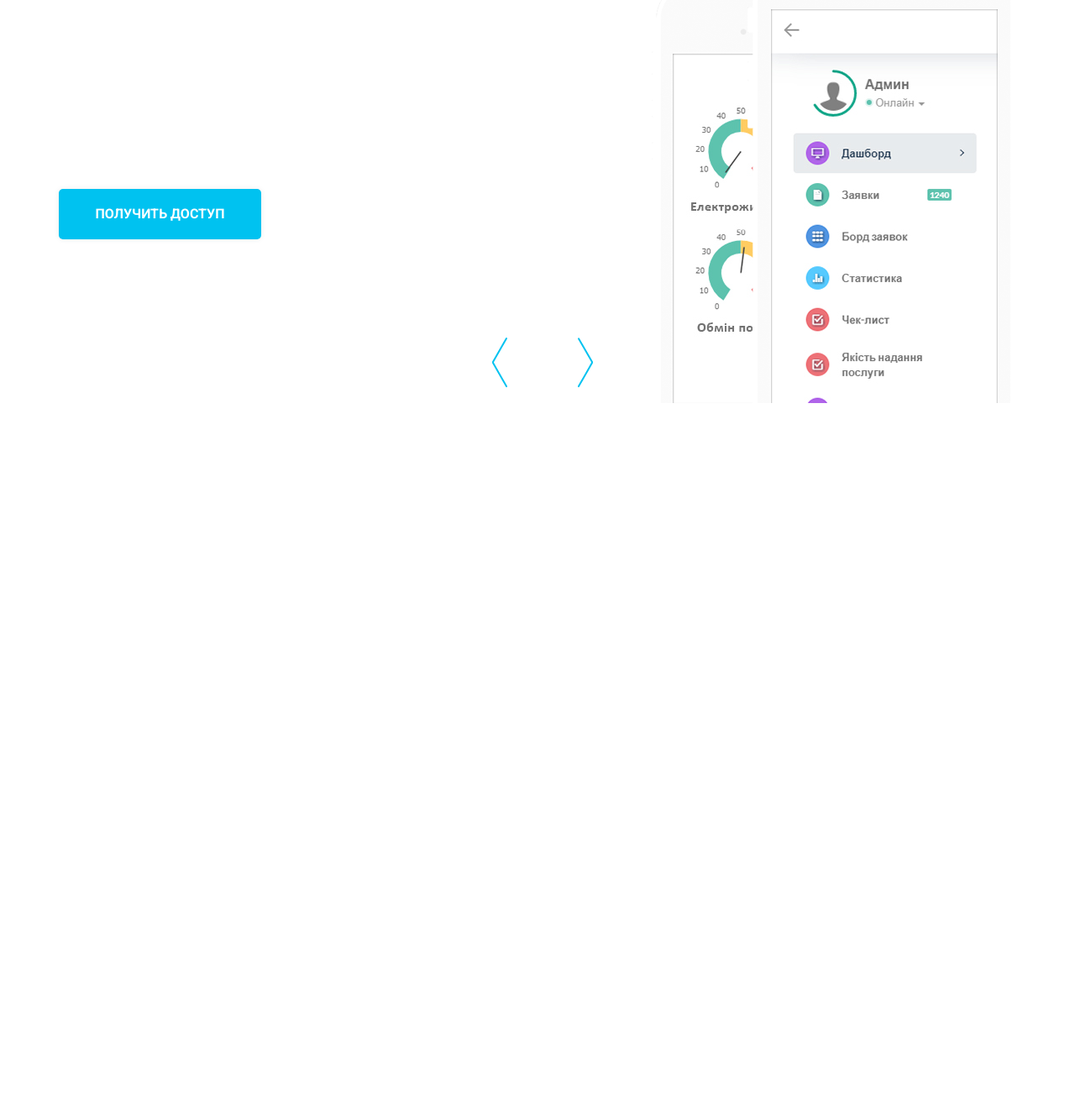
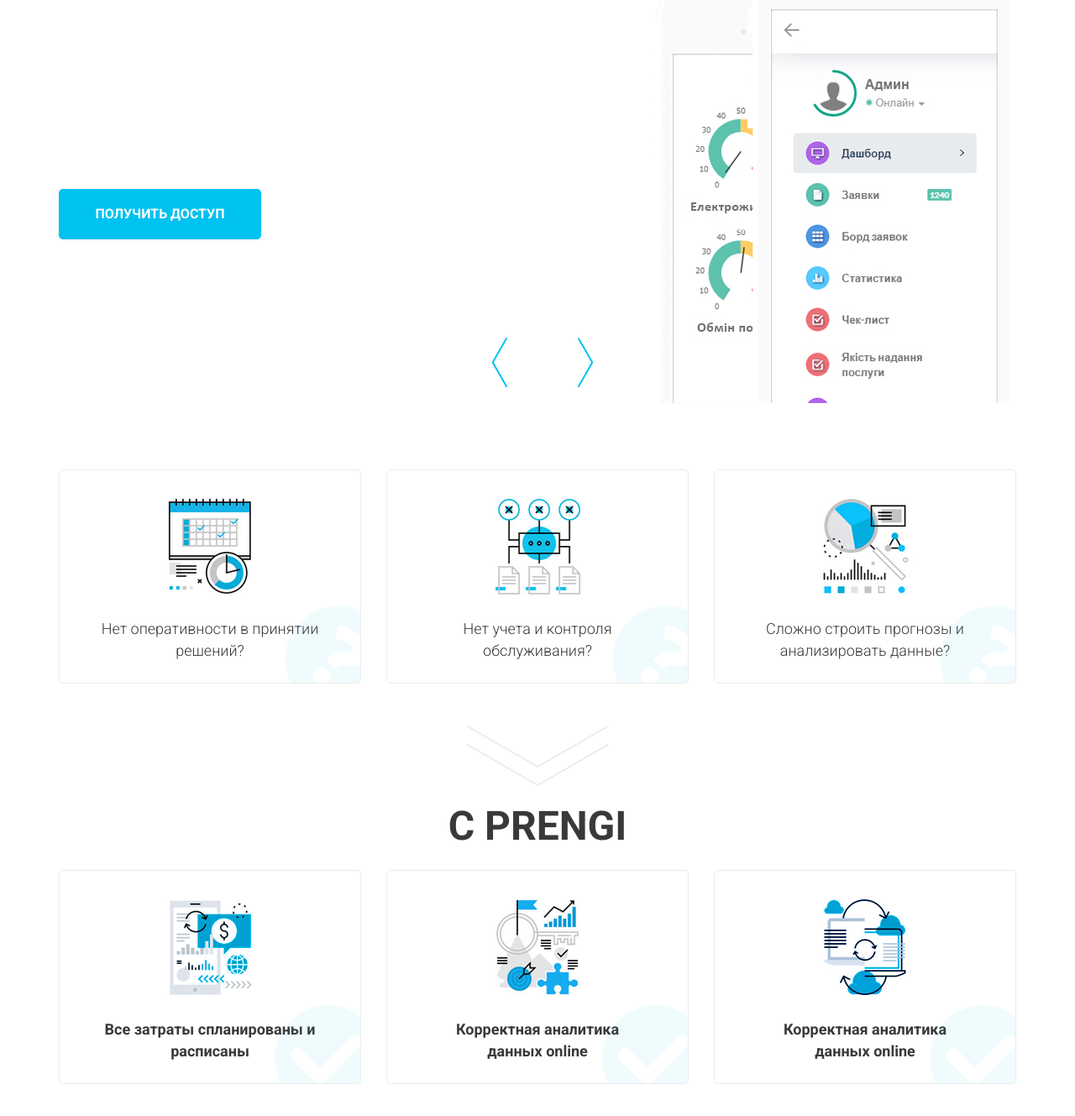
Before and after one commit to DSidorchuk/prengi, a website: page src/index.html in a window 1280 px wide. Shown: the part 319-1648 px from the top of the page at 84% size. Before the commit the page ends 800 px from the top, so only its background shows below. Drawn offline with nearby package versions, Linux system fonts and the light colour scheme; files that its build step writes are made by us from their sources; files whose address does not match are found by name.

Commit message:
Commit 4. Made section 'compare'

```diff
--- a/src/index.html
+++ b/src/index.html
@@ -117,6 +117,47 @@
             <div class="promo__slider-next"><img src="icons/main/row_next.svg" alt="row_next"></div>
         </div>
     </section>
-
+    <section class="compare">
+        <div class="container">
+            <div class="compare__wrapper">
+                <div class="compare__item">
+                    <img src="icons/compare/1calendar.png" alt="calendar" class="compare__item-img">
+                    <div class="compare__item-text">Нет оперативности в принятии решений?</div>
+                    <img src="icons/compare/quest.png" alt="question" class="compare__item-icon">
+                </div>
+                <div class="compare__item">
+                    <img src="icons/compare/2system.png" alt="system" class="compare__item-img">
+                    <div class="compare__item-text">Нет учета и контроля обслуживания?</div>
+                    <img src="icons/compare/quest.png" alt="question" class="compare__item-icon">
+                </div>
+                <div class="compare__item">
+                    <img src="icons/compare/3diag.png" alt="diagramm" class="compare__item-img">
+                    <div class="compare__item-text">Сложно строить прогнозы и анализировать данные?</div>
+                    <img src="icons/compare/quest.png" alt="question" class="compare__item-icon">
+                </div>
+            </div>
+            <div class="compare__row">
+                <img src="icons/compare/row.svg" alt="row">
+            </div>
+            <h2 class="compare__title">С PRENGI</h2>
+            <div class="compare__wrapper">
+                <div class="compare__item">
+                    <img src="icons/compare/4financial.png" alt="financial" class="compare__item-img">
+                    <div class="compare__item-text compare__item-text_bold">Все затраты спланированы и расписаны</div>
+                    <img src="icons/compare/confirm.png" alt="confirm" class="compare__item-icon">
+                </div>
+                <div class="compare__item">
+                    <img src="icons/compare/5analise.png" alt="analise" class="compare__item-img">
+                    <div class="compare__item-text compare__item-text_bold">Корректная аналитика данных online</div>
+                    <img src="icons/compare/confirm.png" alt="confirm" class="compare__item-icon">
+                </div>
+                <div class="compare__item">
+                    <img src="icons/compare/6integrat.png" alt="integration" class="compare__item-img">
+                    <div class="compare__item-text compare__item-text_bold">Корректная аналитика данных online</div>
+                    <img src="icons/compare/confirm.png" alt="confirm" class="compare__item-icon">
+                </div>
+            </div>
+        </div>
+    </section>
 </body>
 </html>
--- /dev/null
+++ b/src/sass/blocks/_compare.scss
@@ -0,0 +1,61 @@
+.compare {
+    padding: 79px 0 81px 0;
+    &__wrapper {
+        display: grid;
+        grid-template-columns: repeat(3, 360px);
+        grid-template-rows: 255px;
+        column-gap: 30px;
+    }
+    &__item {
+        position: relative;
+        border: 1px solid #ececec;
+        border-radius: 5px;
+        &-img {
+            display: block;
+            margin: 0 auto;
+        }
+        &-text {
+            position: absolute;
+            top: 176px;
+            left: 50%;
+            transform: translateX(-50%);
+            width: 264px;
+            color: #393939;
+            font-size: 18px;
+            font-weight: 300;
+            line-height: 26px;
+            text-align: center;
+            &_bold {
+                font-weight: 700;
+            }
+        }
+        &-icon {
+            position: absolute;
+            bottom: -1px;
+            right: -1px;
+            svg {
+                fill: $main-color;
+            }
+        }
+    }
+    &__row {
+        display: block;
+        margin: 0 auto;
+        margin-top: 50px;
+        width: 170px;
+        height: 72px;
+        img {
+            width: 100%;
+        }
+    }
+    &__title {
+        display: block;
+        margin: 33px auto 37px auto;
+        color: #393939;
+        font-size: 48px;
+        font-weight: 700;
+        line-height: 30.04px;
+        text-transform: uppercase;
+        text-align: center;
+    }
+}
--- a/src/sass/style.scss
+++ b/src/sass/style.scss
@@ -15,3 +15,4 @@
 @import 'blocks/button';
 @import 'blocks/header';
 @import 'blocks/promo';
+@import 'blocks/compare';
```
Also changed, not shown: dist/css/style.min.css, dist/icons/compare/confirm.png (added), dist/icons/compare/quest.png (added), dist/icons/compare/question.svg, dist/icons/compare/question1.png (added), dist/icons/compare/question2.svg (added), dist/icons/compare/row.svg (added), dist/index.html, src/icons/compare/confirm.png (added), src/icons/compare/confirm.svg (deleted), src/icons/compare/quest.png (added), src/icons/compare/question.svg (deleted), src/icons/compare/row.svg (added).
